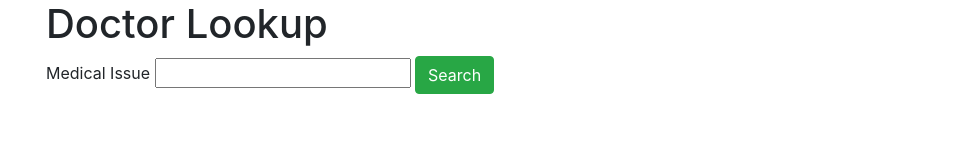
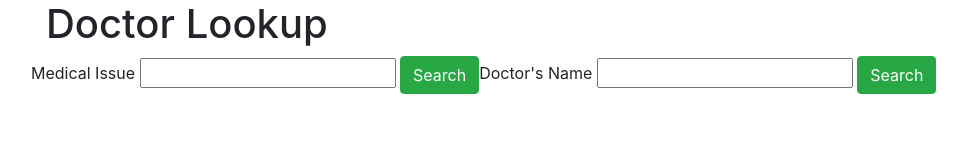
Before and after one commit to reneesarley/Doctor-Lookup, a website built with webpack: page src/index.html in a window 1280 px wide. Shown: the whole page, without its empty margins (39-1006 px from the left). Built offline with nearby package versions, Linux system fonts and the light colour scheme.

Commit message:
add form for name search to html

```diff
--- a/src/index.html
+++ b/src/index.html
@@ -7,11 +7,22 @@
   <body>
     <div class="container">
       <h1>Doctor Lookup </h1>
-      <form id="doctorLookup">
-        <label for="Medical Issue">Medical Issue</label>
-        <input type="text" id="medicalIssue" value="">
-        <button class="btn btn-success" type="submit" name="lookUpNewDoctor">Search</button>
-      </form>
+      <div  class="row">
+        <div class="col-6-md">
+          <form id="doctorLookupByIssue">
+            <label for="Medical Issue">Medical Issue</label>
+            <input type="text" id="medicalIssue" value="">
+            <button class="btn btn-success" type="submit" name="lookUpNewDoctor">Search</button>
+          </form>
+        </div>
+        <div class="col-6-md">
+          <form id="doctorLookupByName">
+            <label for="doctorName">Doctor's Name</label>
+            <input type="text" id="doctorsName" value="">
+            <button class="btn btn-success" type="submit" name="lookupDocByName">Search</button>
+          </form>
+        </div>
+    </div>
       <div id="searchResults">
       </div>
 
```
